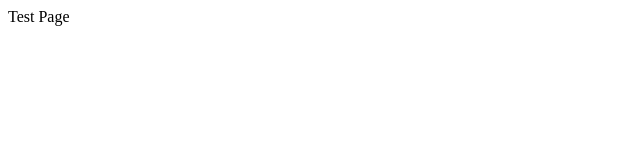
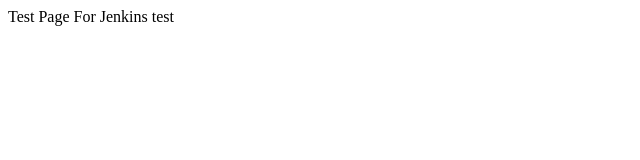
Before and after one commit to anilreddy4438/nodeEx, a website: page public/index.html in a window 1280 px wide. Shown: the whole page, without its empty margins (0-640 px from the left). Drawn offline with Linux system fonts and the light colour scheme.

Commit message:
index updated

```diff
--- a/public/index.html
+++ b/public/index.html
@@ -7,7 +7,7 @@
 
 <body>
     <div>
-        Test Page
+        Test Page For Jenkins test
     </div>
 </body>
 
```
